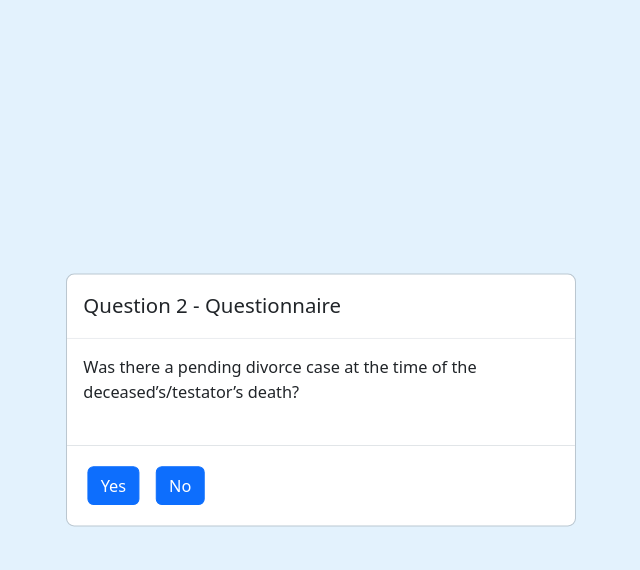
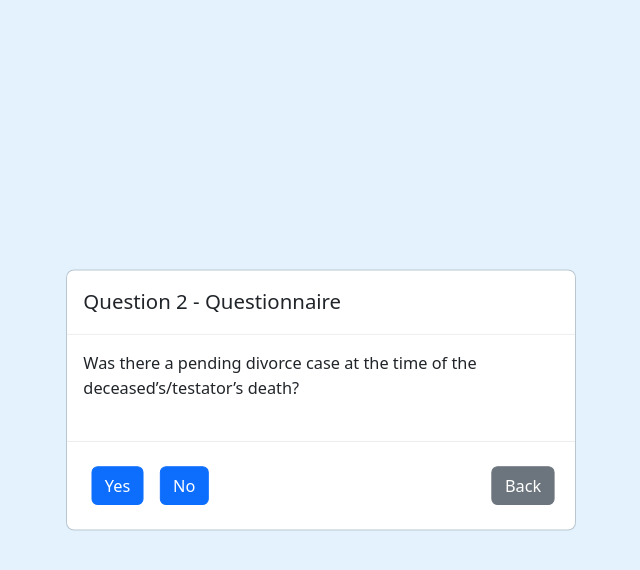
Before and after one commit to SpwaN/RoC, a plain HTML site: page index.html in a window 1280 px wide. Both pictures are taken after a click on the button "Yes". Shown: the whole page, without its empty margins (319-959 px from the left). Drawn offline with Linux system fonts and the light colour scheme.

Commit message:
Adding Back Button

```diff
--- a/assets/js/decision-tree.js
+++ b/assets/js/decision-tree.js
@@ -14,7 +14,6 @@ function loadDecisionTree() {
         })
         .then(data => {
             decisionTree = data;
-            // Load the first question after JSON is loaded
             displayQuestion(currentStepId);
         })
         .catch(error => {
@@ -23,9 +22,15 @@ function loadDecisionTree() {
 }
 
 // Load the first question
-window.onload = function() {
+document.addEventListener('DOMContentLoaded', function () {
     loadDecisionTree();
-};
+});
+
+// Function to clear only the choice buttons, not the back button
+function clearChoices() {
+    const buttonGroupContainer = document.getElementById('button-group-container');
+    buttonGroupContainer.innerHTML = '';
+}
 
 // Function to display question and dynamically generate choice buttons
 function displayQuestion(stepId) {
@@ -36,27 +41,35 @@ function displayQuestion(stepId) {
     console.log('Button: ', backButton);
     console.log('HStack: ', historyStack.length);
 
+    // Show or hide the back button based on the history stack
+    if (historyStack.length > 0) {
+        backButton.style.display = 'inline-block';
+    } else {
+        backButton.style.display = 'none';
+    }
+
     if (step.question) {
         document.querySelector('.modal-title').innerText = `Question ${currentQuestionNumber} - Questionnaire`;
         // Update the question text
         document.getElementById('question-container').innerHTML = step.question;
 
-        // Clear the previous buttons
-        const choicesContainer = document.getElementById('choices-container');
-        choicesContainer.innerHTML = '';
+        // Clear the previous buttons (excluding the back button)
+        clearChoices();
+
+        const buttonGroupContainer = document.getElementById('button-group-container');
 
         // Dynamically generate buttons based on the choices in the JSON
         for (const [choiceText, nextStepId] of Object.entries(step.choices)) {
             const button = document.createElement('button');
             button.innerText = choiceText;
             button.classList.add('btn', 'btn-primary', 'm-2');
-            button.onclick = () => handleAnswer(choiceText);
-            choicesContainer.appendChild(button);
+            button.onclick = () => handleAnswer(nextStepId); // Pass nextStepId to handleAnswer
+            buttonGroupContainer.appendChild(button); // Add buttons to the container
         }
 
-        // Ensure choices container is visible
-        document.getElementById('choices-container').style.display = 'block';
-        document.getElementById('result-container').innerHTML = '';
+        // Ensure the choices container is visible
+        document.getElementById('choices-container').style.display = 'flex';
+        document.getElementById('result-container').innerHTML = ''; // Clear previous result
     } else if (step.outcome) {
         displayOutcome(step);
     }
@@ -68,10 +81,7 @@ function getStepById(id) {
 }
 
 // Function to handle user's answer
-function handleAnswer(answer) {
-    const currentStep = getStepById(currentStepId);
-    const nextStepId = currentStep.choices[answer]; // Fetch the next step ID based on the user's choice
-
+function handleAnswer(nextStepId) {
     if (nextStepId) {
         historyStack.push(currentStepId);
         currentStepId = nextStepId;
@@ -95,7 +105,7 @@ function goBack() {
 function displayOutcome(step) {
     document.querySelector('.modal-title').innerText = 'Result - Questionnaire';
     document.getElementById('question-container').innerHTML = '';
-    document.getElementById('choices-container').style.display = 'none';
+    document.getElementById('button-group-container').style.display = 'none';
     document.getElementById('result-container').innerHTML = `
         Outcome: ${step.outcome} <br>
         Legal Sources: ${step.legal_sources}
--- a/index.html
+++ b/index.html
@@ -21,8 +21,10 @@
                             </div>
                             <div id="result-container" class="mt-4"></div>
                         </div>
-                        <div class="modal-footer" id="choices-container">
-                            <button class="btn btn-secondary" id="back-btn" style="display:none;" onclick="goBack()">Back</button>
+                        <div class="modal-footer d-flex justify-content-between w-100" id="choices-container">
+                            <div id="button-group-container" class="d-flex">
+                            </div>
+                            <button class="btn btn-secondary ms-auto m-2" id="back-btn" onclick="goBack()">Back</button>
                         </div>
                     </div>
                 </div>
```
